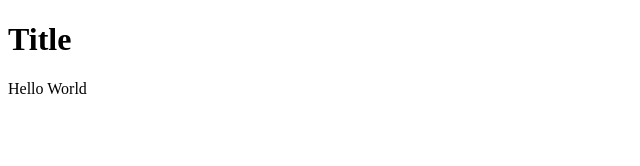
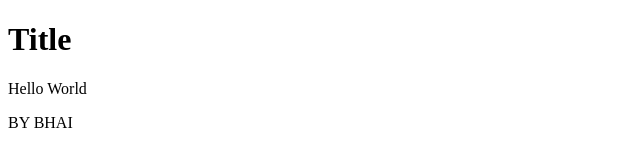
Before and after one commit to Atharvkale/LocalRepo, a plain HTML site: page index.html in a window 1280 px wide. Shown: the full height of the page, 0-640 px from the left. Drawn offline with Linux system fonts and the light colour scheme.

Commit message:
Update index.html

```diff
--- a/index.html
+++ b/index.html
@@ -8,6 +8,6 @@
 <body>
     <h1>Title</h1>
     <p>Hello World</p>
-
+    <p>BY BHAI</p>
 </body>
 </html>
```
